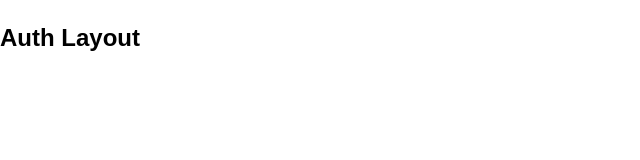
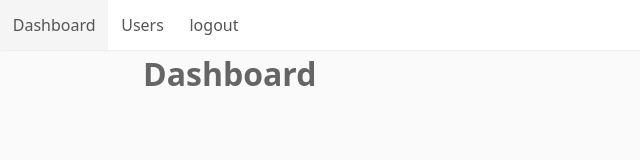
Before and after one commit to sharomet/vue-cdn, a plain HTML site: page index.html in a window 1280 px wide. Shown: the whole page, without its empty margins (0-640 px from the left). Drawn offline with Linux system fonts and the light colour scheme.

Commit message:
Updated project

```diff
--- a/css/style.css
+++ b/css/style.css
@@ -5,11 +5,17 @@ html, body {
   height: 100%;
 }
 body {
-  line-height: 1.5;
   padding: 0;
   margin: 0;
-  font-family: sans-serif, Arial;
+  font-family: system-ui,-apple-system,"Segoe UI",Roboto,"Helvetica Neue",Arial,"Noto Sans","Liberation Sans",sans-serif,"Apple Color Emoji","Segoe UI Emoji","Segoe UI Symbol","Noto Color Emoji";
   line-height: 1.5;
+  background-color: #fafafa;
+  color: #656565;
+}
+
+h1, h2, h3, p {
+  margin-top: 0;
+  margin-bottom: 1rem;
 }
 
 .container {
@@ -19,3 +25,24 @@ body {
   margin-left: auto;
   margin-right: auto;
 }
+
+.header {
+  background-color: #fff;
+  box-shadow: 0 1px 2px -1px rgba(0,0,0,0.15);
+}
+.header__nav {
+  padding: 0;
+  margin: 0;
+  list-style-type: none;
+  display: flex;
+}
+.header__nav a {
+  display: block;
+  text-decoration: none;
+  padding: 0.8rem;
+  color: #555;
+}
+.header__nav li.active > a,
+.header__nav li:hover > a {
+  background-color: #f5f5f5;
+}
--- a/index.html
+++ b/index.html
@@ -8,17 +8,26 @@
   <link rel="stylesheet" href="css/style.css">
 </head>
 <body>
+
   <div id="app">
     <router-view></router-view>
   </div>
+
   <script src="js/vue.global.prod.js"></script>
   <script src="js/vue-router.global.prod.js"></script>
+
   <script src="js/layouts/AppLayout.js"></script>
   <script src="js/layouts/AuthLayout.js"></script>
+
+  <script src="js/components/header/Header.js"></script>
+
+  <script src="js/pages/dashboard/Dashboard.js"></script>
   <script src="js/pages/users/UsersPage.js"></script>
   <script src="js/pages/auth/LoginPage.js"></script>
   <script src="js/pages/auth/RegisterPage.js"></script>
+
   <script src="js/Router.js"></script>
   <script src="js/App.js"></script>
+
 </body>
 </html>
--- a/js/App.js
+++ b/js/App.js
@@ -8,4 +8,6 @@ const router = VueRouter.createRouter({
 })
 app.use(router);
 
+app.component('app-header', Header);
+
 app.mount('#app');
--- a/js/Router.js
+++ b/js/Router.js
@@ -23,8 +23,19 @@ const routes = [
   },
   {
     path: '/',
-    component: AuthLayout,
+    component: AppLayout,
     children: [
+      {
+        path: "",
+        redirect: {
+          name: "dashboard",
+        },
+      },
+      {
+        path: "dashboard",
+        name: "dashboard",
+        component: Dashboard
+      },
       {
         path: "users",
         name: "users",
--- /dev/null
+++ b/js/components/header/Header.js
@@ -0,0 +1,37 @@
+const Header = {
+  template: `
+    <header class="header">
+      <nav class="header__nav">
+        <ul class="header__nav">
+          <li
+            v-for="(menuItem, index) in menu"
+            :key="index"
+            :class="{ active: $route.path === menuItem.url }"
+          >
+            <router-link :to="menuItem.url">
+              {{ menuItem.title }}
+            </router-link>
+          </li>
+        </ul>
+      </nav>
+    </header>
+  `,
+  data() {
+    return {
+      menu: [
+        {
+          title: "Dashboard",
+          url: "/dashboard",
+        },
+        {
+          title: "Users",
+          url: "/users",
+        },
+        {
+          title: "logout",
+          url: "/auth/login",
+        },
+      ],
+    }
+  }
+}
--- a/js/layouts/AppLayout.js
+++ b/js/layouts/AppLayout.js
@@ -1,10 +1,10 @@
 const AppLayout = {
   template: `
-    <section>
-      <h1>App Layout</h1>
+    <div>
+      <app-header></app-header>
       <div class="container">
         <router-view />
       </div>
-    </section>
-    `
+    </div>
+  `
 }
--- a/js/layouts/AuthLayout.js
+++ b/js/layouts/AuthLayout.js
@@ -1,7 +1,6 @@
 const AuthLayout = {
   template: `
     <section>
-      <h1>Auth Layout</h1>
       <div class="container">
         <router-view />
       </div>
--- /dev/null
+++ b/js/pages/dashboard/Dashboard.js
@@ -0,0 +1,3 @@
+const Dashboard = {
+  template: `<h1>Dashboard</h1>`
+}
```
